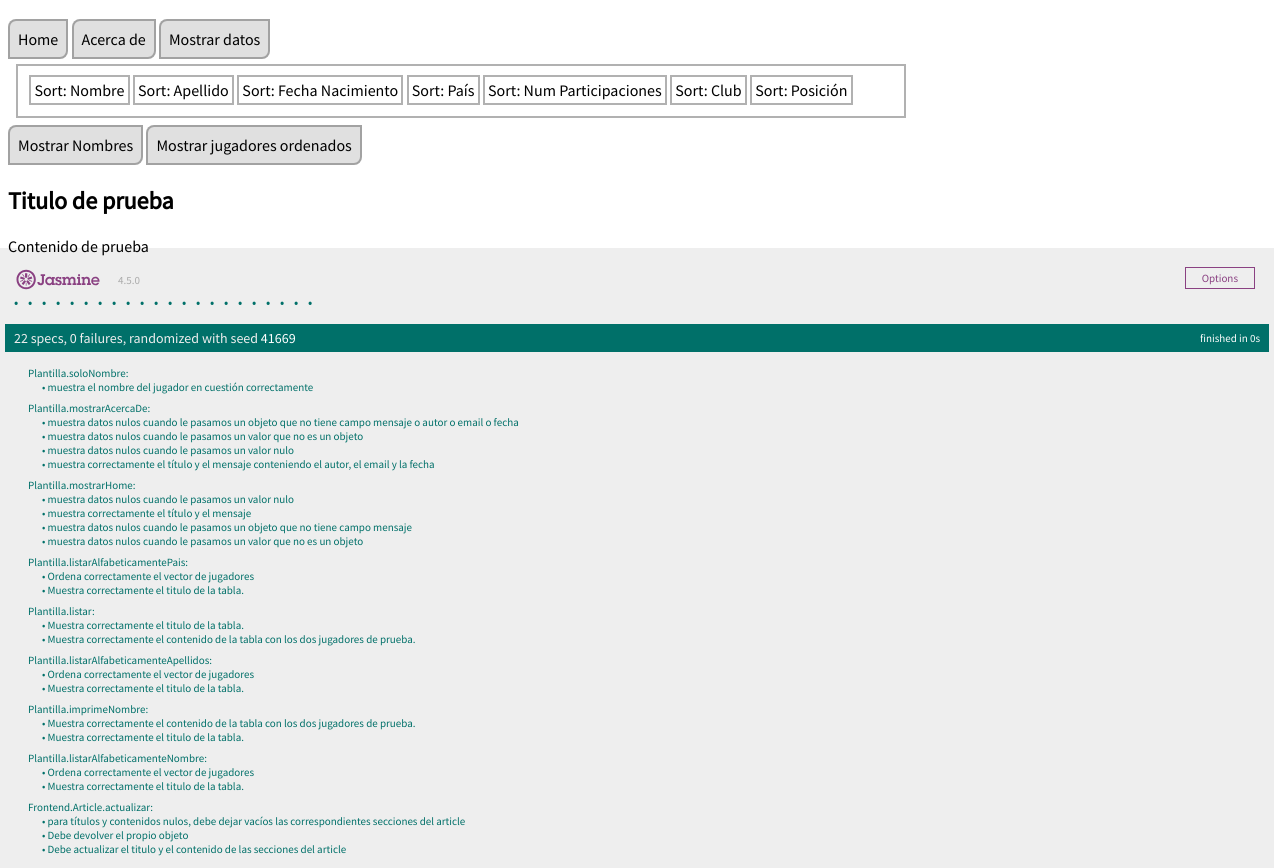
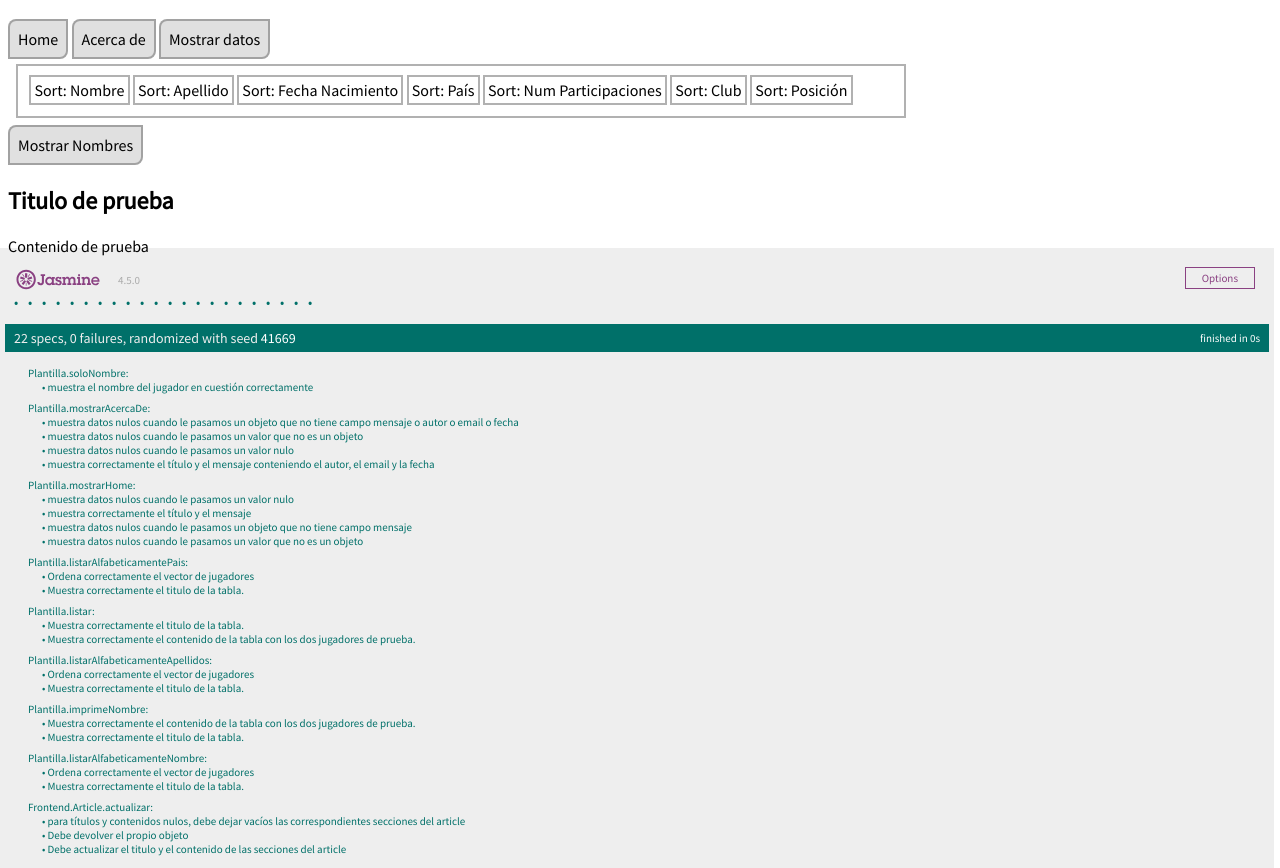
Before and after one commit to UJA-DAGIL-22-23/dagil-2022-2023-practica-3-amb00093, a website with bundled scripts: page front-end/static-files/index.html in a window 1280 px wide. Shown: the part 64-932 px from the top of the page. Built offline with nearby package versions, Linux system fonts and the light colour scheme.

Commit message:
Eliminada opcion principal de listar alfabeticamente por nombre

```diff
--- a/front-end/static-files/index.html
+++ b/front-end/static-files/index.html
@@ -41,8 +41,6 @@
             </div>
         <a href="javascript:Plantilla.listarNombre()" class="opcion-principal mostrar"
             title="Realiza un listado con todos los nombres de los jugadores en la BBDD">Mostrar Nombres</a>
-        <a href="javascript:Plantilla.listarAlfabeticamenteNombre()" class="opcion-principal mostrar"
-            title="Realiza un listado con todos los datos de los jugadores ordenados por nombre">Mostrar jugadores ordenados</a>
 
     </nav>
 
```
